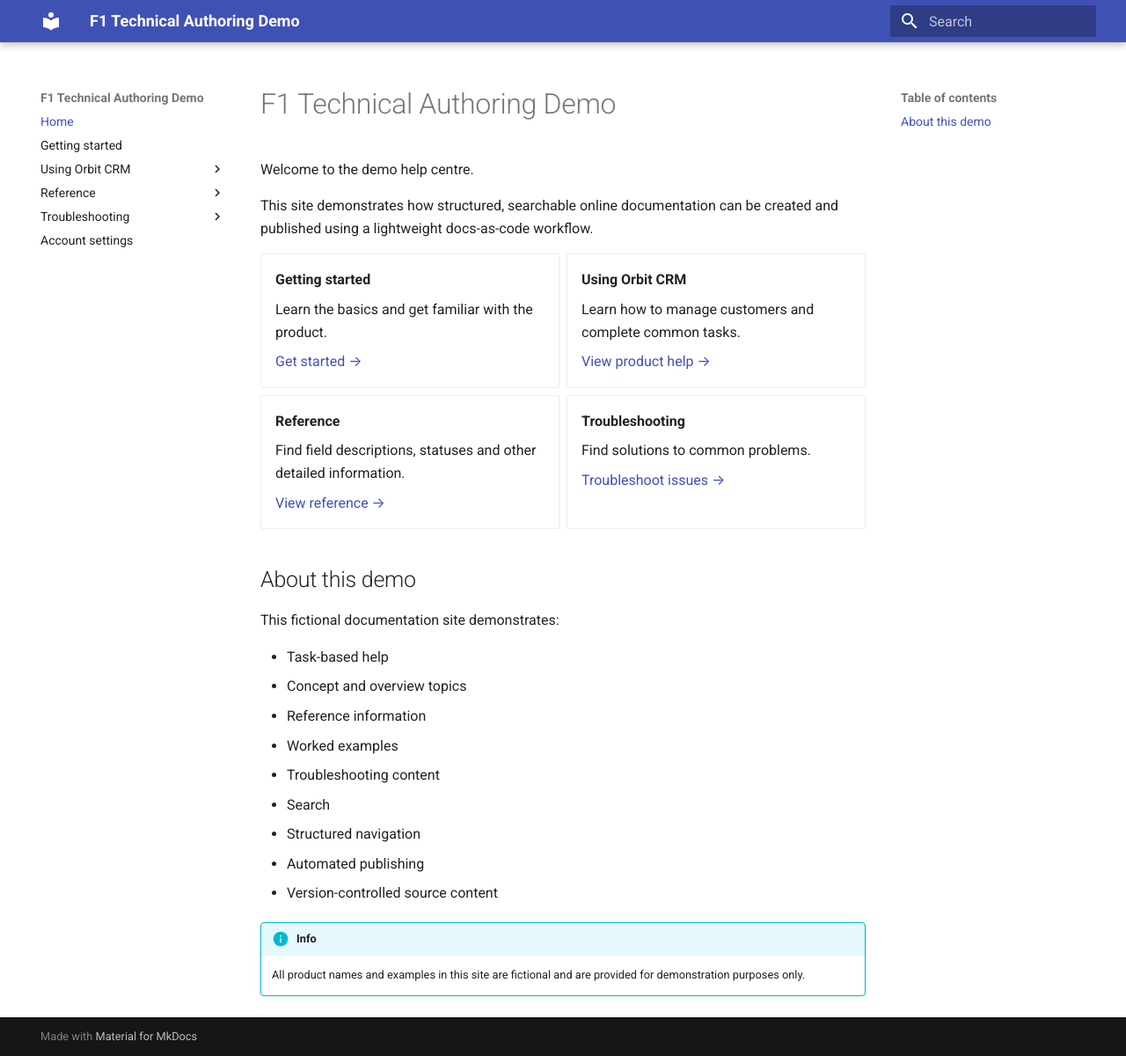
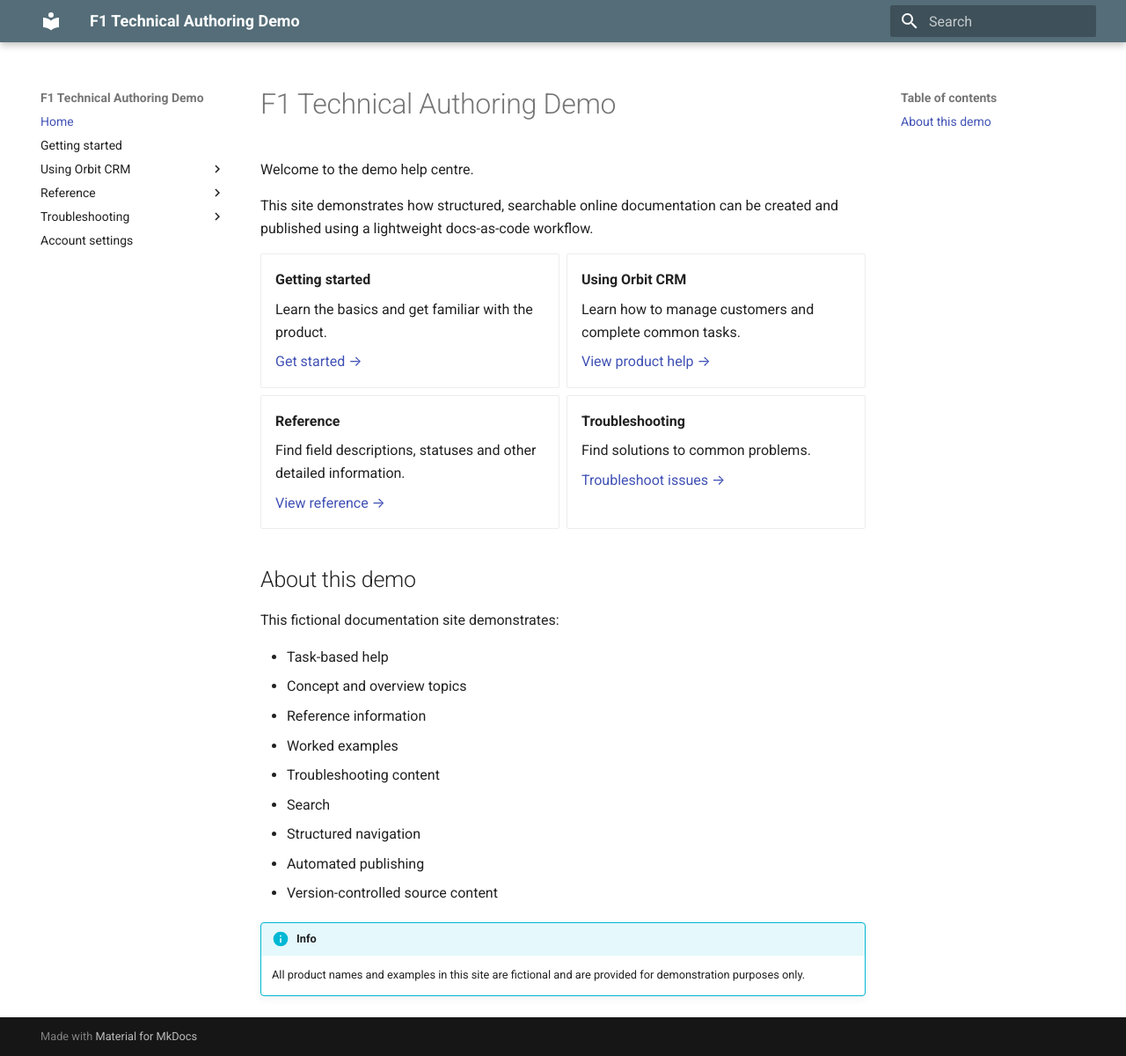
Before and after one commit to F1-Technical-Authoring/f1-docs-demo, an MkDocs documentation site: the page built from docs/index.md, in a window 1280 px wide and 1200 px high. Shown: the whole window at 88% size. Built offline with MkDocs 1.6.1 and Material for MkDocs 9.7.7, drawn with Linux system fonts in a browser that asks for light colours.

Commit message:
Add color palette configuration to mkdocs.yml

```diff
--- a/mkdocs.yml
+++ b/mkdocs.yml
@@ -4,6 +4,10 @@ theme:
   name: material
   features:
     - navigation.footer
+  palette:
+    - scheme: default
+      primary: blue grey
+      accent: indigo
 
 extra_css:
   - stylesheets/extra.css
```
